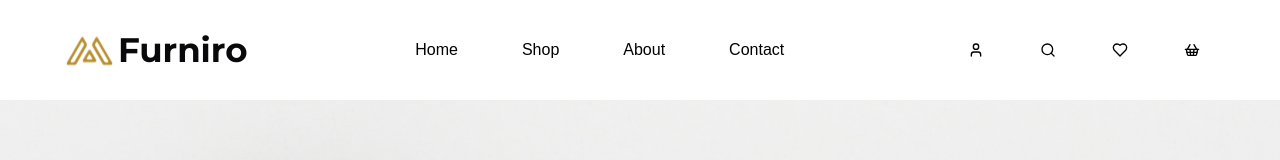
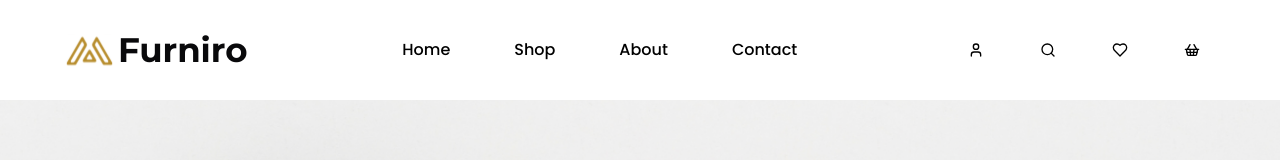
Before and after one commit to Oussama-Chaoui/next-ecom-figma, a Next.js app: page / in a window 1280 px wide. Shown: the top 160 px of the page. Built offline with nearby package versions, Linux system fonts and the light colour scheme.

Commit message:
added font for navigation menu

```diff
--- a/components/common/navigation.tsx
+++ b/components/common/navigation.tsx
@@ -1,5 +1,7 @@
 import Link from "next/link";
 import { Button } from "../ui/button";
+import { Poppins } from "next/font/google";
+import { cn } from "@/lib/utils";
 
 const links = [
   { href: "/", label: "Home" },
@@ -7,13 +9,15 @@ const links = [
   { href: "/", label: "About" },
   { href: "/", label: "Contact" },
 ];
+const poppins = Poppins({ subsets: ['latin'],weight:["400","500","600","700"] });
+
 
 const Navigation = () => {
   return (
     <div className="flex items-center gap-8 md:flex-row flex-col">
       {links.map(({ href, label },index) => (
         <Link href={href} key={index}>
-          <Button className="text-black font-medium text-base" variant={"link"}>
+          <Button className={cn(poppins.className,"text-black font-medium text-base")} variant={"link"}>
             {label}
           </Button>
         </Link>
```
